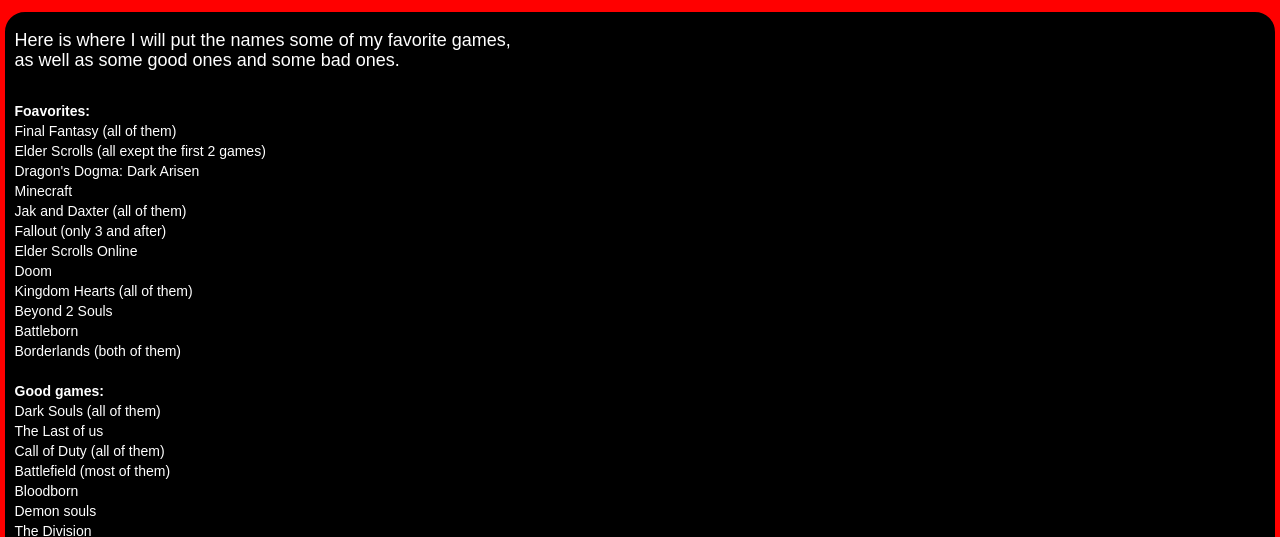
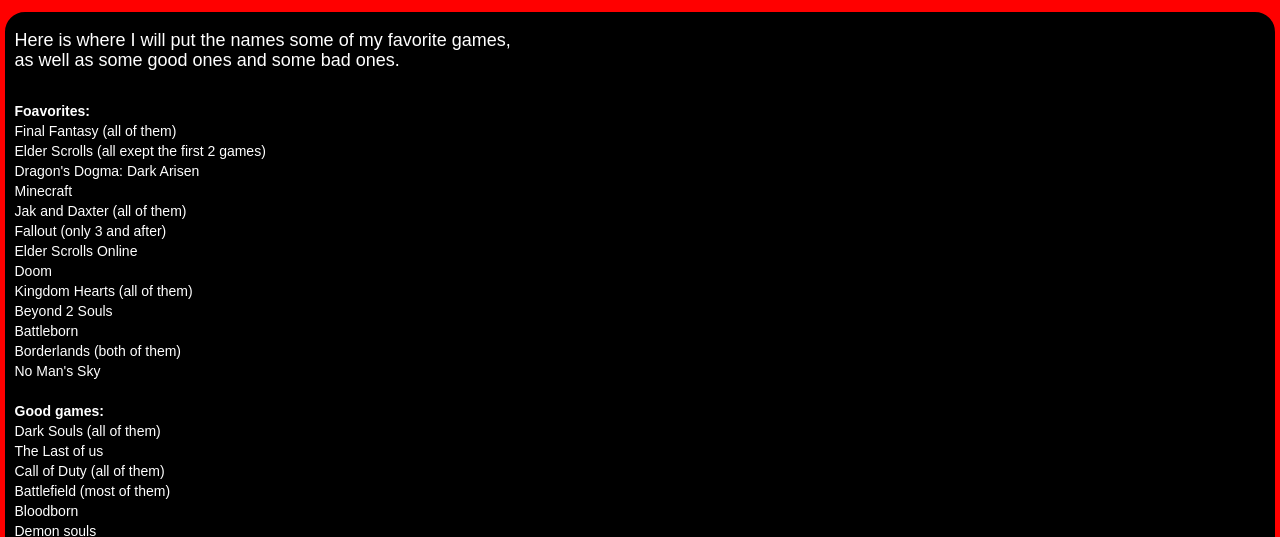
Before and after one commit to justindorrisHH/justindorrisHH.github.io, a plain HTML site: page otherstuff.html in a window 1280 px wide. Shown: the part 263-800 px from the top of the page. Drawn offline with nearby package versions, Linux system fonts and the light colour scheme.

Commit message:
Add files via upload

```diff
--- a/otherstuff.html
+++ b/otherstuff.html
@@ -37,6 +37,7 @@ Kingdom Hearts (all of them)
 Beyond 2 Souls
 Battleborn
 Borderlands (both of them)
+No Man's Sky
 
 <b>Good games:</b>
 Dark Souls (all of them)
```
